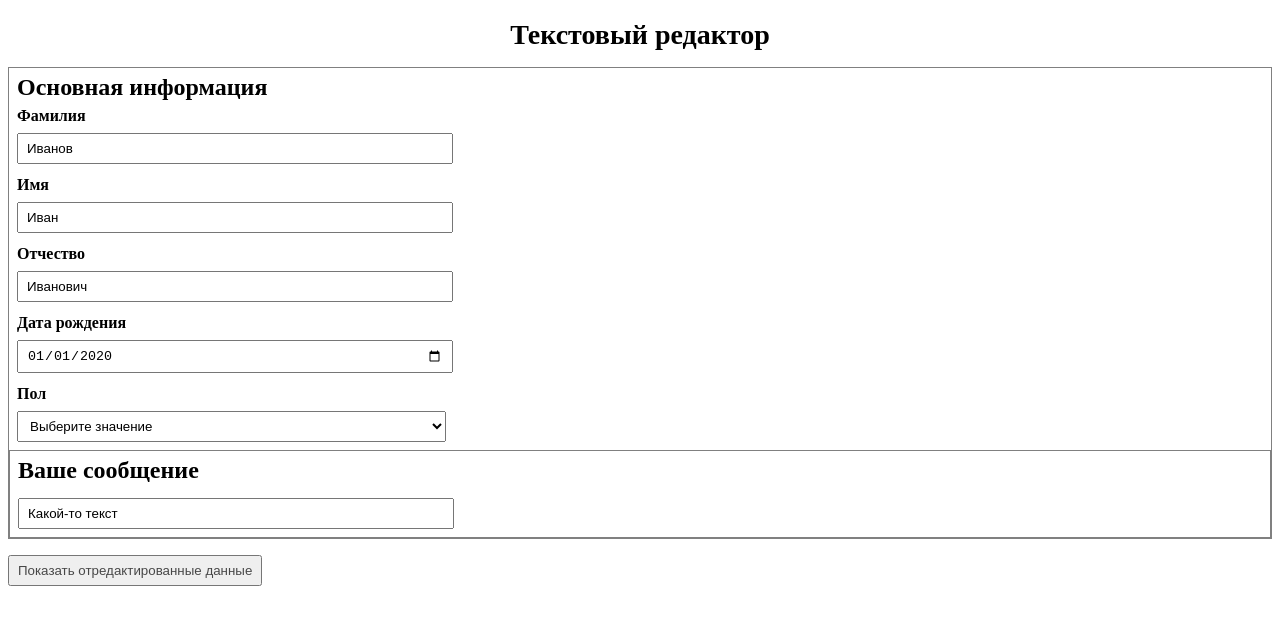
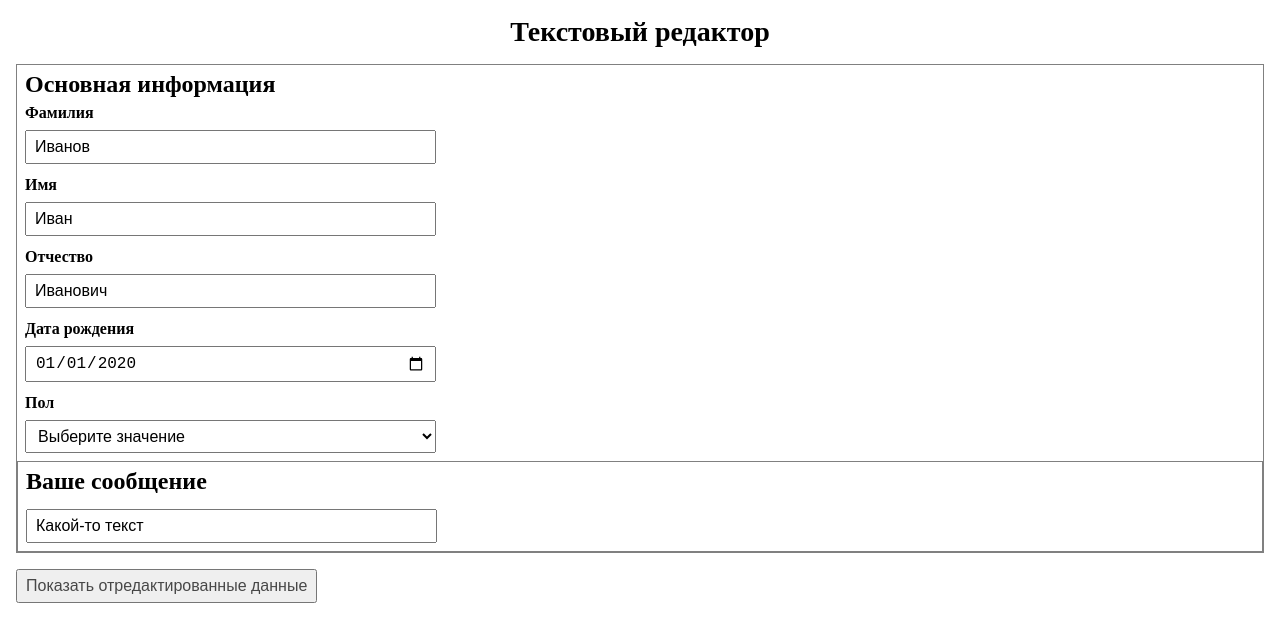
Before and after one commit to VladimirShadrov/test-imc, a Vue app: page / in a window 1280 px wide. Shown: the top 642 px of the page. Built offline with nearby package versions, Linux system fonts and the light colour scheme.

Commit message:
feat: Передача отредактированных данных в App #main

```diff
--- a/src/App.vue
+++ b/src/App.vue
@@ -1,6 +1,6 @@
 <template>
   <div id="app">
-    <AppTextEditor />
+    <AppTextEditor @setDataForModal="showModal" />
     <AppModal v-if="isModalVisible" />
   </div>
 </template>
@@ -13,10 +13,30 @@ export default {
   components: { AppTextEditor, AppModal },
   data() {
     return {
+      dataForModal: [],
       isModalVisible: false,
     };
+  },
+  methods: {
+    showModal(data) {
+      this.dataForModal = JSON.stringify(data.data);
+      this.isModalVisible = data.showModal;
+
+      console.log('For modal: ', this.dataForModal);
+    },
   },
 };
 </script>
 
-<style></style>
+<style>
+* {
+  margin: 0;
+  padding: 0;
+  box-sizing: border-box;
+  font-size: 16px;
+}
+
+#app {
+  padding: 16px;
+}
+</style>
--- a/src/components/container.vue
+++ b/src/components/container.vue
@@ -1,7 +1,7 @@
 <template>
   <div class="container">
     <h2 class="container__title">{{ componentData.label }}</h2>
-    <component v-for="item in componentData.children" :key="item.code" :is="item.component" :componentData="item"></component>
+    <component v-for="item in componentData.children" :key="item.code" :is="item.component" :componentData="item" @sendValue="componentValues = $event"></component>
   </div>
 </template>
 
@@ -14,6 +14,16 @@ export default {
   name: 'app-container',
   props: ['componentData'],
   components: { AppTextInput, AppDateInput, AppSelect },
+  data() {
+    return {
+      componentValues: {},
+    };
+  },
+  watch: {
+    'componentValues.value'() {
+      this.$emit('changeComponentValue', this.componentValues);
+    },
+  },
 };
 </script>
 
--- a/src/components/dateInput.vue
+++ b/src/components/dateInput.vue
@@ -15,6 +15,12 @@ export default {
       selectedDate: this.componentData.value,
     };
   },
+  watch: {
+    selectedDate() {
+      this.componentDataObject.value = this.selectedDate;
+      this.$emit('sendValue', this.componentDataObject);
+    },
+  },
 };
 </script>
 
--- a/src/components/select.vue
+++ b/src/components/select.vue
@@ -18,6 +18,12 @@ export default {
       componentDataObject: this.componentData,
     };
   },
+  watch: {
+    'selected.value'() {
+      this.componentDataObject.value = this.selected.key;
+      this.$emit('sendValue', this.componentDataObject);
+    },
+  },
 };
 </script>
 
@@ -25,7 +31,7 @@ export default {
 select {
   margin: 8px;
   padding: 6px 8px;
-  width: 34%;
+  width: 33%;
 }
 p {
   padding: 0 8px;
--- a/src/components/textEditor.vue
+++ b/src/components/textEditor.vue
@@ -1,8 +1,8 @@
 <template>
   <div>
     <h1>Текстовый редактор</h1>
-    <AppContainer v-for="container in dataForRender" :key="container.code" :componentData="container" />
-    <button>Показать отредактированные данные</button>
+    <AppContainer v-for="container in dataForRender" :key="container.code" :componentData="container" @changeComponentValue="changeValue" />
+    <button @click="sendDataForModal">Показать отредактированные данные</button>
   </div>
 </template>
 
@@ -18,6 +18,18 @@ export default {
       data: JSON.parse(initialData),
       dataForRender: [],
     };
+  },
+  methods: {
+    changeValue(componentObject) {
+      const currentObject = this.data.find((item) => item.code === componentObject.code);
+
+      if (currentObject) {
+        currentObject.value = componentObject.value;
+      }
+    },
+    sendDataForModal() {
+      this.$emit('setDataForModal', { data: JSON.stringify(this.data), showModal: true });
+    },
   },
   created() {
     const containers = [];
--- a/src/components/textInput.vue
+++ b/src/components/textInput.vue
@@ -13,6 +13,11 @@ export default {
     return {
       text: this.componentData,
     };
+  },
+  watch: {
+    'text.value'() {
+      this.$emit('sendValue', this.text);
+    },
   },
 };
 </script>
```
